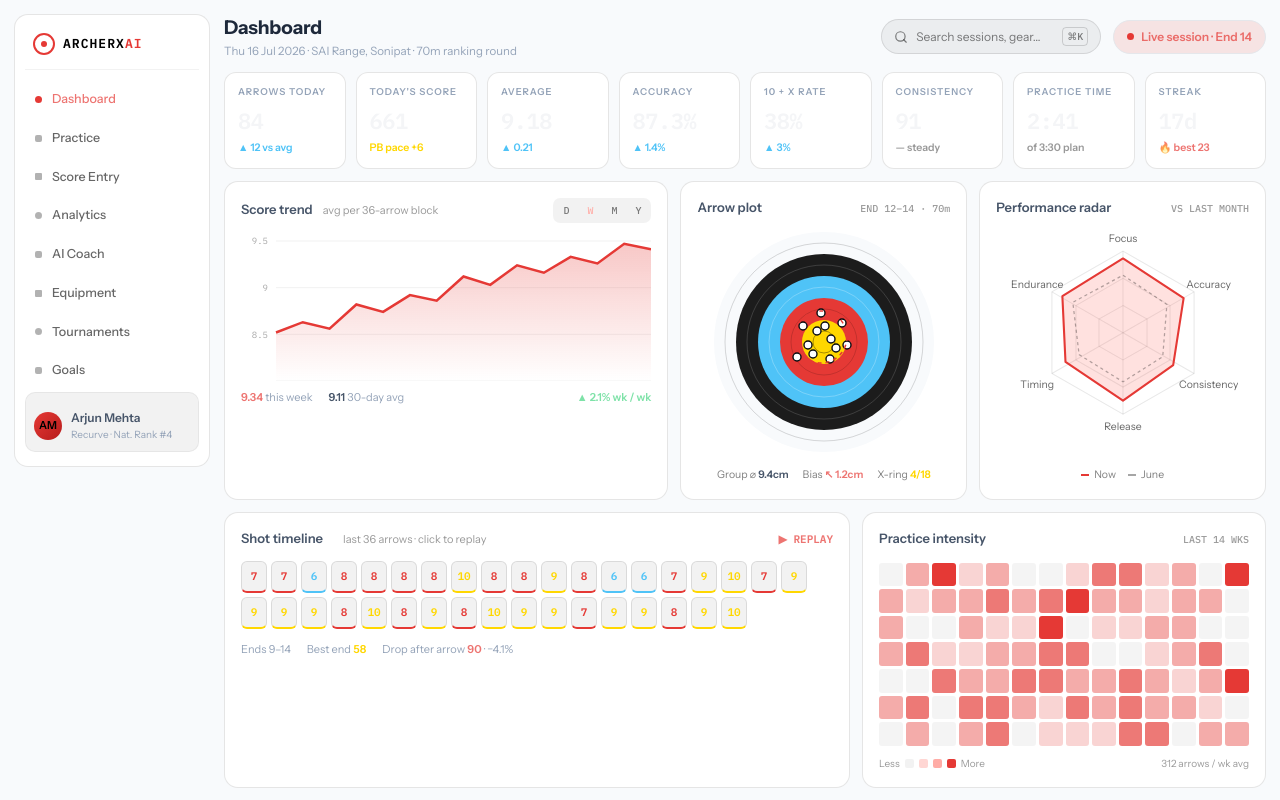
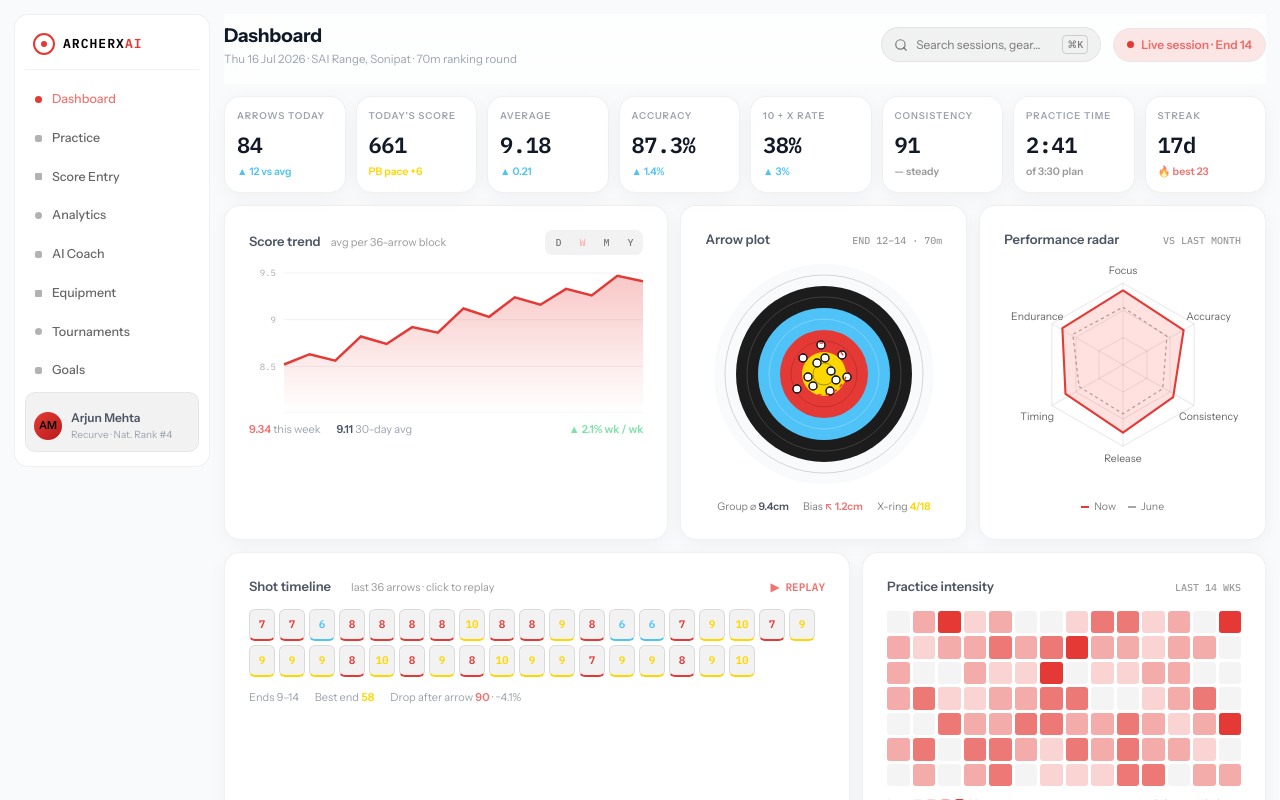
Before and after one commit to sudaaher74-ctrl/siddhi, a Next.js app: page / in a window 1280 px wide. Shown: the top 800 px of the page. Built offline with nearby package versions, Linux system fonts and the light colour scheme.

Commit message:
feat: implement Phase 1 UI/UX improvements (Premium light theme, generic Card component, glassmorphism)

```diff
--- a/app/globals.css
+++ b/app/globals.css
@@ -4,10 +4,10 @@
 
 @layer base {
   :root {
-    --bg: #F8FAFC;
+    --bg: #F9FAFB; /* Premium Light Gray */
     --surface: #FFFFFF;
     --panel: #FFFFFF;
-    --border: rgba(0, 0, 0, 0.1);
+    --border: rgba(0, 0, 0, 0.06);
     /* Target Face Colors */
     --target-gold: #FFD700;
     --target-red: #E53935;
@@ -21,9 +21,9 @@
     --gold: var(--target-gold);
     --blue: var(--target-blue);
 
-    --text: #1E293B;
-    --text-mid: #475569;
-    --text-dim: #94A3B8;
+    --text: #111827; /* Darker text for better contrast */
+    --text-mid: #4B5563;
+    --text-dim: #9CA3AF;
   }
 
   body {
--- a/components/ArrowPlot.tsx
+++ b/components/ArrowPlot.tsx
@@ -1,8 +1,9 @@
 import { arrowPlotPoints } from "@/lib/data";
+import Card from "@/components/ui/Card";
 
 export default function ArrowPlot() {
   return (
-    <div className="bg-panel border border-border rounded-[14px] p-4 flex flex-col">
+    <Card>
       <div className="flex items-baseline gap-[10px]">
         <h2 className="text-[13px] font-semibold text-text-mid">Arrow plot</h2>
         <div className="ml-auto font-mono font-medium text-[10px] text-black/40">END 12–14 · 70m</div>
@@ -39,6 +40,6 @@ export default function ArrowPlot() {
           X-ring <span className="text-gold font-semibold">4/18</span>
         </span>
       </div>
-    </div>
+    </Card>
   );
 }
--- a/components/KpiGrid.tsx
+++ b/components/KpiGrid.tsx
@@ -1,16 +1,17 @@
 import { kpis } from "@/lib/data";
+import Card from "@/components/ui/Card";
 
 export default function KpiGrid() {
   return (
     <div className="grid grid-cols-2 md:grid-cols-4 xl:grid-cols-8 gap-[10px]">
       {kpis.map((k) => (
-        <div className="bg-panel border border-border rounded-[12px] p-[12px_13px] animate-fadeup" key={k.label}>
+        <Card className="animate-fadeup !p-3" key={k.label}>
           <div className="text-[9.5px] tracking-[0.1em] text-text-dim uppercase font-semibold">{k.label}</div>
-          <div className="font-mono font-semibold text-[22px] text-[#f4f5f7] mt-[5px] tracking-[-0.02em]">{k.value}</div>
+          <div className="font-mono font-semibold text-[22px] text-text mt-[5px] tracking-[-0.02em]">{k.value}</div>
           <div className="text-[10.5px] mt-[3px] font-semibold" style={{ color: k.deltaColor }}>
             {k.delta}
           </div>
-        </div>
+        </Card>
       ))}
     </div>
   );
--- a/components/PerformanceRadar.tsx
+++ b/components/PerformanceRadar.tsx
@@ -1,6 +1,8 @@
+import Card from "@/components/ui/Card";
+
 export default function PerformanceRadar() {
   return (
-    <div className="bg-panel border border-border rounded-[14px] p-4 flex flex-col">
+    <Card>
       <div className="flex items-baseline gap-[10px]">
         <h2 className="text-[13px] font-semibold text-text-mid">Performance radar</h2>
         <div className="ml-auto font-mono font-medium text-[10px] text-black/40">VS LAST MONTH</div>
@@ -50,6 +52,6 @@ export default function PerformanceRadar() {
           June
         </span>
       </div>
-    </div>
+    </Card>
   );
 }
--- a/components/PracticeHeatmap.tsx
+++ b/components/PracticeHeatmap.tsx
@@ -1,4 +1,5 @@
 import { heatmap } from "@/lib/data";
+import Card from "@/components/ui/Card";
 
 const LEGEND = [
   "rgba(0,0,0,.05)",
@@ -9,7 +10,7 @@ const LEGEND = [
 
 export default function PracticeHeatmap() {
   return (
-    <div className="bg-panel border border-border rounded-[14px] p-4 flex flex-col">
+    <Card>
       <div className="flex items-baseline gap-[10px]">
         <h2 className="text-[13px] font-semibold text-text-mid">Practice intensity</h2>
         <div className="ml-auto font-mono font-medium text-[10px] text-black/40">LAST 14 WKS</div>
@@ -27,6 +28,6 @@ export default function PracticeHeatmap() {
         More
         <span className="ml-auto">312 arrows / wk avg</span>
       </div>
-    </div>
+    </Card>
   );
 }
--- a/components/ScoreTrend.tsx
+++ b/components/ScoreTrend.tsx
@@ -2,7 +2,8 @@
 
 import { useState } from "react";
 import { scoreTrendData } from "@/lib/data";
-import { AreaChart, Area, XAxis, YAxis, CartesianGrid, ResponsiveContainer } from "recharts";
+import { AreaChart, Area, XAxis, YAxis, CartesianGrid, ResponsiveContainer, Tooltip } from "recharts";
+import Card from "@/components/ui/Card";
 
 const PERIODS = ["D", "W", "M", "Y"] as const;
 
@@ -10,7 +11,7 @@ export default function ScoreTrend() {
   const [period, setPeriod] = useState<(typeof PERIODS)[number]>("W");
 
   return (
-    <div className="bg-panel border border-border rounded-[14px] p-4 flex flex-col">
+    <Card>
       <div className="flex items-center sm:items-baseline justify-between sm:justify-start gap-2 sm:gap-[10px]">
         <h2 className="text-[13px] font-semibold text-text-mid whitespace-nowrap">Score trend</h2>
         <div className="text-[11px] text-black/40 hidden sm:block">avg per 36-arrow block</div>
@@ -46,6 +47,10 @@ export default function ScoreTrend() {
               tickLine={false}
               tick={{ fill: "rgba(0,0,0,0.35)", fontSize: 9, fontFamily: "var(--font-mono), monospace" }}
             />
+            <Tooltip
+              contentStyle={{ backgroundColor: 'var(--surface)', border: '1px solid var(--border)', borderRadius: '8px', fontSize: '11px', boxShadow: 'var(--tw-shadow-card)' }}
+              itemStyle={{ color: 'var(--text)' }}
+            />
             <Area
               type="linear"
               dataKey="score"
@@ -69,6 +74,6 @@ export default function ScoreTrend() {
         </span>
         <span className="sm:ml-auto text-green font-semibold">▲ 2.1% wk / wk</span>
       </div>
-    </div>
+    </Card>
   );
 }
--- a/components/ShotTimeline.tsx
+++ b/components/ShotTimeline.tsx
@@ -1,8 +1,9 @@
 import { arrowTimeline } from "@/lib/data";
+import Card from "@/components/ui/Card";
 
 export default function ShotTimeline() {
   return (
-    <div className="bg-panel border border-border rounded-[14px] p-4 flex flex-col">
+    <Card>
       <div className="flex items-baseline gap-[10px]">
         <h2 className="text-[13px] font-semibold text-text-mid">Shot timeline</h2>
         <div className="text-[11px] text-black/40 ml-[10px]">last 36 arrows · click to replay</div>
@@ -28,6 +29,6 @@ export default function ShotTimeline() {
           Drop after arrow <span className="text-accent-soft font-semibold">90</span> · −4.1%
         </span>
       </div>
-    </div>
+    </Card>
   );
 }
--- a/components/TopBar.tsx
+++ b/components/TopBar.tsx
@@ -2,7 +2,7 @@ import { Search } from "lucide-react";
 
 export default function TopBar({ title = "Dashboard" }: { title?: string }) {
   return (
-    <header className="flex flex-col md:flex-row md:items-center gap-3 md:gap-[12px]">
+    <header className="flex flex-col md:flex-row md:items-center gap-3 md:gap-[12px] sticky top-0 z-50 bg-white/70 backdrop-blur-md pb-4 pt-2 -mx-4 px-4 sm:mx-0 sm:px-0">
       <div className="flex justify-between items-start w-full md:w-auto">
         <div>
           <h1 className="text-[19px] font-bold text-text tracking-[-0.01em]">{title}</h1>
--- /dev/null
+++ b/components/ui/Card.tsx
@@ -0,0 +1,23 @@
+import { ReactNode } from "react";
+
+interface CardProps {
+  children: ReactNode;
+  className?: string;
+  noPadding?: boolean;
+}
+
+export default function Card({ children, className = "", noPadding = false }: CardProps) {
+  return (
+    <div
+      className={`
+        bg-panel border border-border rounded-2xl
+        shadow-card hover:shadow-card-hover transition-all duration-300
+        ${noPadding ? "" : "p-5 sm:p-6"}
+        flex flex-col
+        ${className}
+      `}
+    >
+      {children}
+    </div>
+  );
+}
--- a/tailwind.config.ts
+++ b/tailwind.config.ts
@@ -36,8 +36,13 @@ const config: Config = {
         },
       },
       fontFamily: {
-        sans: ["var(--font-sans)", "system-ui", "sans-serif"],
-        mono: ["var(--font-mono)", "monospace"],
+        sans: ["var(--font-sans)", "Inter", "system-ui", "sans-serif"],
+        mono: ["var(--font-mono)", "JetBrains Mono", "monospace"],
+      },
+      boxShadow: {
+        'card': '0 4px 20px -2px rgba(0, 0, 0, 0.05)',
+        'card-hover': '0 8px 30px -4px rgba(0, 0, 0, 0.08)',
+        'glass': '0 8px 32px 0 rgba(31, 38, 135, 0.07)',
       },
       keyframes: {
         dashin: {
```
